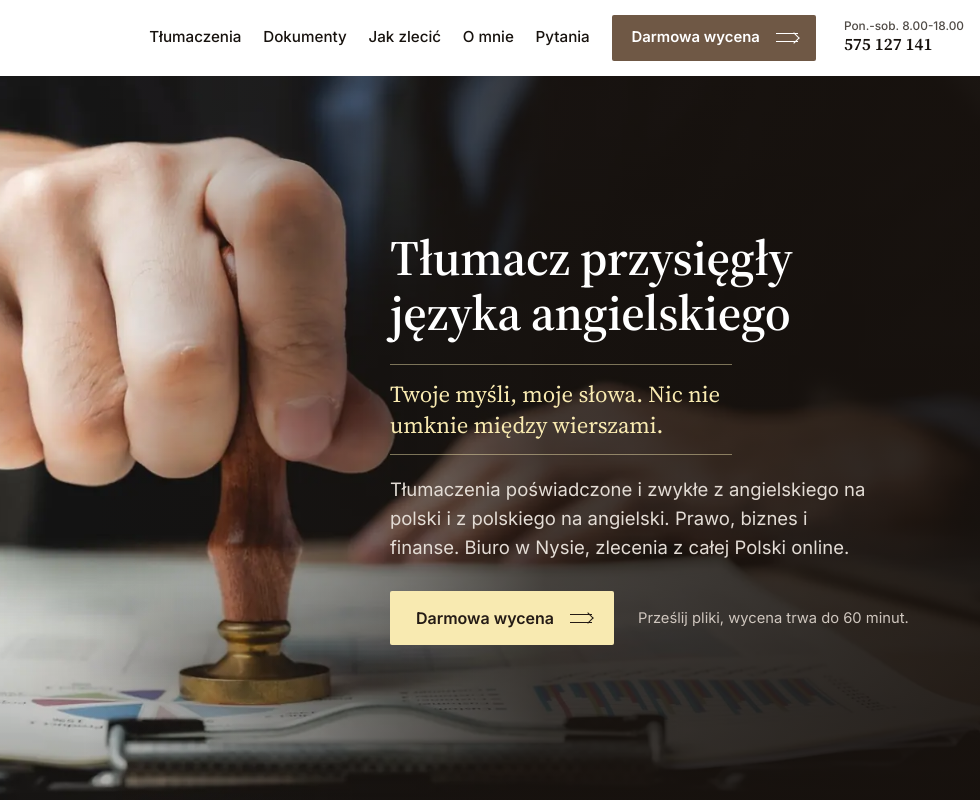
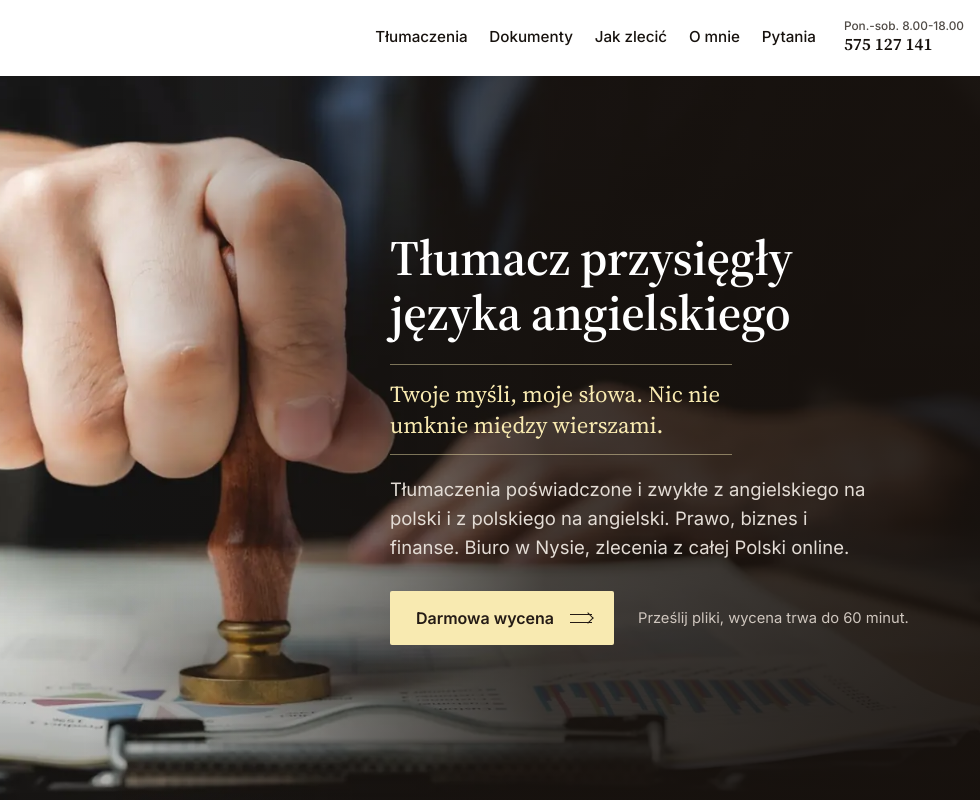
Before and after one commit to Disaster26/michalberbeka-koncepcja, a plain HTML site: page index.html in a window 1280 px wide. Shown: the top 801 px of the page, 300-1280 px from the left. Drawn offline with Linux system fonts and the light colour scheme.

Commit message:
Naglowek: przycisk wyceny dopiero po przewinieciu za hero

```diff
--- a/app.js
+++ b/app.js
@@ -10,7 +10,7 @@
     var io=new IntersectionObserver(function(es){es.forEach(function(e){if(e.isIntersecting){links.forEach(function(l){l.classList.toggle('on',l.getAttribute('href')==='#'+e.target.id)})}})},{rootMargin:'-45% 0px -50% 0px'});
     links.forEach(function(l){var t=document.querySelector(l.getAttribute('href'));if(t)io.observe(t)});io.observe(document.getElementById('start'));
     var poCta=false,przyForm=false;function mb(){mob.classList.toggle('widac',poCta&&!przyForm)}
-    new IntersectionObserver(function(es){es.forEach(function(e){poCta=!e.isIntersecting&&e.boundingClientRect.top<0;mb()})}).observe(cta);
+    new IntersectionObserver(function(es){es.forEach(function(e){poCta=!e.isIntersecting&&e.boundingClientRect.top<0;top.classList.toggle('po',!e.isIntersecting);mb()})}).observe(cta);
     new IntersectionObserver(function(es){es.forEach(function(e){przyForm=e.isIntersecting;mb()})},{threshold:.15}).observe(document.getElementById('form'));
     var m=document.getElementById('mapa');
     var mo=new IntersectionObserver(function(es){if(es[0].isIntersecting){var f=document.createElement('iframe');f.src=m.dataset.src;f.title='Mapa: Nysa';f.loading='lazy';f.referrerPolicy='no-referrer-when-downgrade';m.appendChild(f);mo.disconnect()}},{rootMargin:'300px'});mo.observe(m);
```
Also changed, not shown: index.html (+1 -0 lines).
